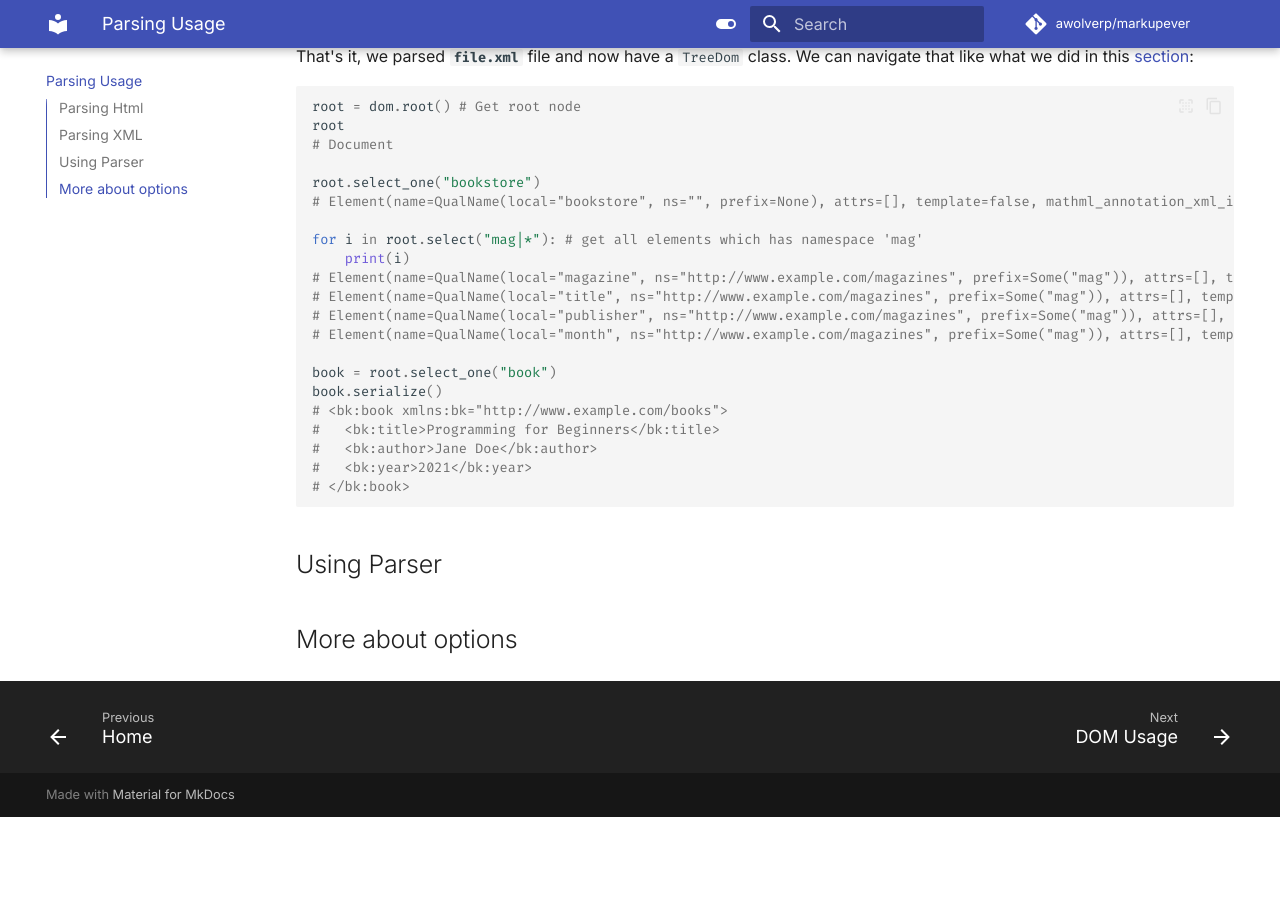
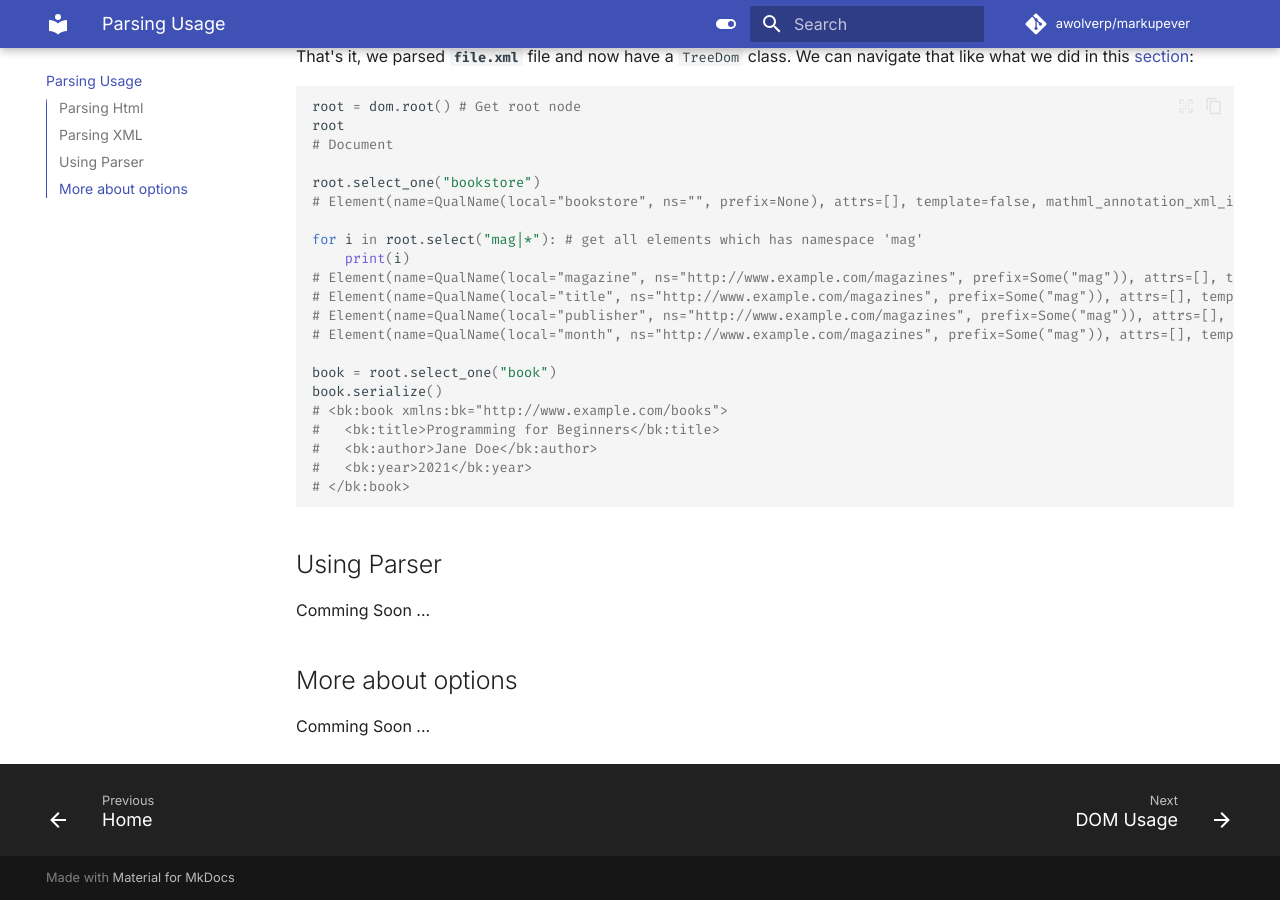
Before and after one commit to awolverp/markupever, an MkDocs documentation site: the page built from docs/docs/parser.md, in a window 1280 px wide and 900 px high, scrolled down 3545 px. Built offline with MkDocs 1.6.1 and Material for MkDocs 9.7.7, drawn with Linux system fonts in a browser that asks for light colours; comment, search, counter and statistics services are not loaded; before the commit the page ends 4362 px from its top, so only the background shows below that.

```diff
--- a/docs/docs/parser.md
+++ b/docs/docs/parser.md
@@ -209,4 +209,8 @@
 
 ## Using Parser
 
+Comming Soon ...
+
 ## More about options
+
+Comming Soon ...
```
Also changed, not shown: docs/docs/querying.md (+1 -0 lines), docs/docs/reference.md (+2 -0 lines), docs/docs/treedom.md (+2 -0 lines), 1 other file.
